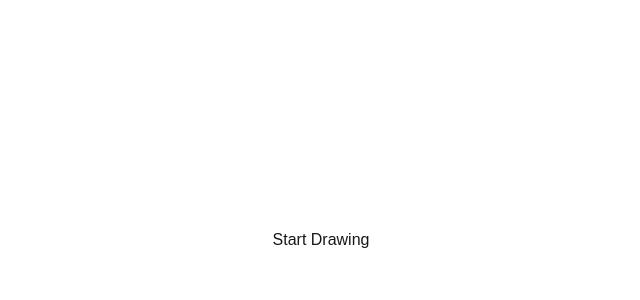
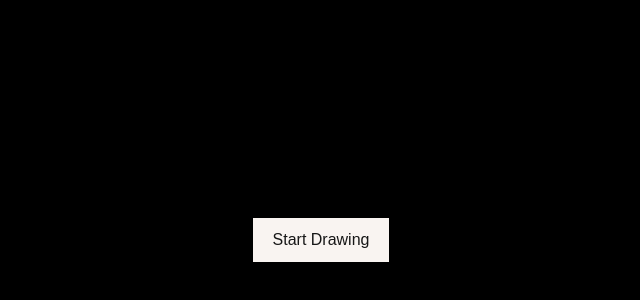
Before and after one commit to teoportase/exosky, a Next.js app: page /stars in a window 1280 px wide. Shown: the part 490-790 px from the top of the page, without its empty margins (319-959 px from the left). Built offline with nearby package versions, Linux system fonts and the light colour scheme.

Commit message:
Styling issues solved

```diff
--- a/src/app/components/Stars.js
+++ b/src/app/components/Stars.js
@@ -107,6 +107,7 @@ export default function Stars() {
   };
 
   return (
+    <div className="bg-black">
       <div
         style={{
           display: "flex",
@@ -143,6 +144,7 @@ export default function Stars() {
         />
 
         <button
+          className="bg-white"
           onClick={toggleInteractive}
           style={{
             marginTop: "20px",
@@ -153,5 +155,6 @@ export default function Stars() {
           {isInteractive ? "Start Drawing" : "Stop Drawing"}
         </button>
       </div>
+    </div>
   );
 }
```
Lines whose indentation alone changed are shown as unchanged.
